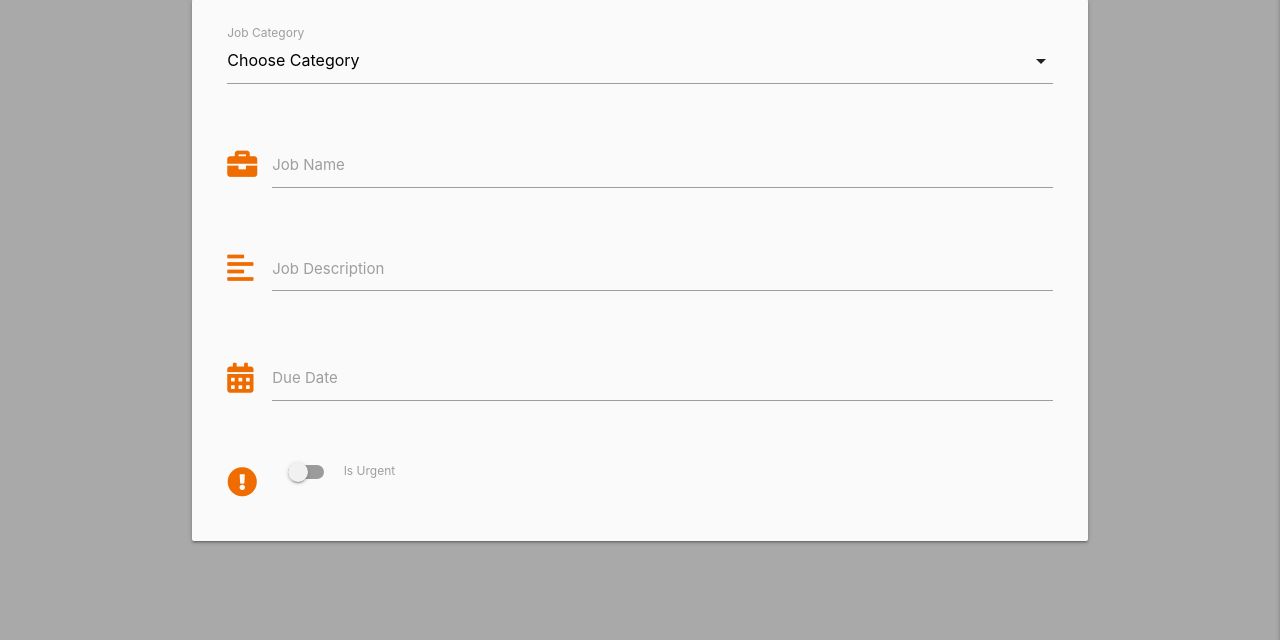
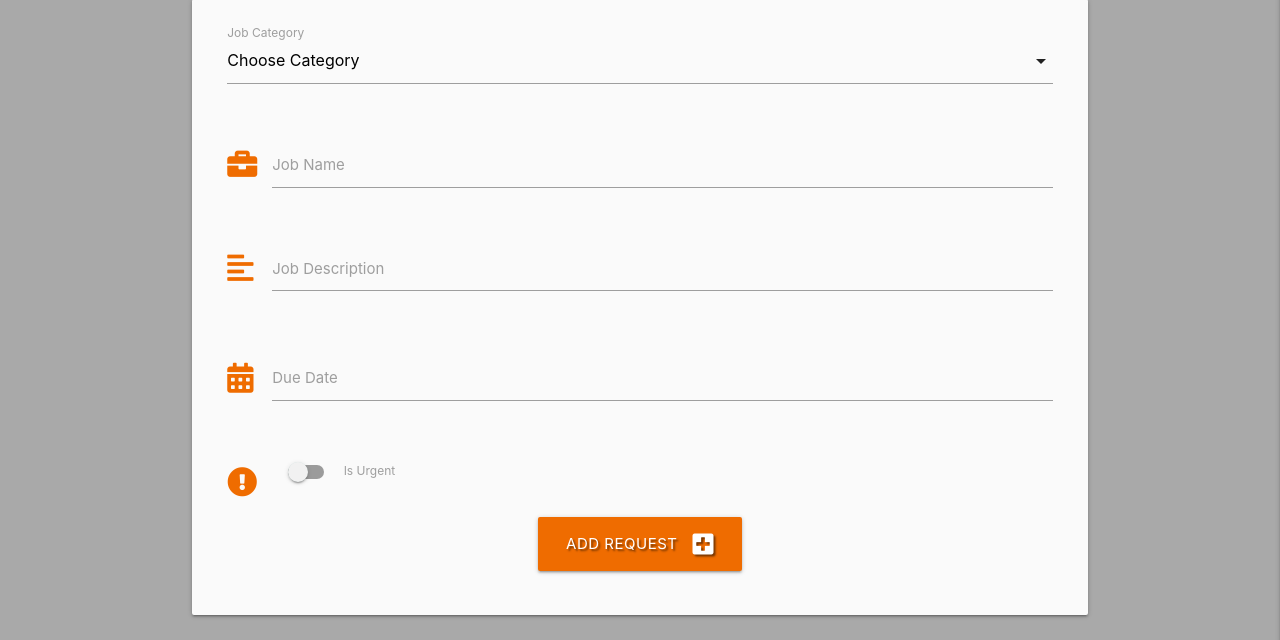
Before and after one commit to Code-Institute-Submissions/local-business-project-3, a Flask app: page /request_job in a window 1280 px wide. Shown: the part 160-800 px from the top of the page. Run offline with Flask 2, Linux system fonts and the light colour scheme; data that the repository does not hold is empty; some libraries are stand-ins or nearby versions.

Commit message:
Allow user to submit jobs to db

```diff
--- a/app.py
+++ b/app.py
@@ -97,8 +97,22 @@ def logout():
     return redirect(url_for("login"))
 
 
-@app.route("/request_job")
+@app.route("/request_job", methods= ["GET", "POST"])
 def request_job():
+    if request.method == "POST":
+        is_urgent = "on" if request.form.get("is_urgent") else "off"
+        job = {
+            "job_category": request.form.get("job_category"),
+            "job_name": request.form.get("job_name"),
+            "job_description": request.form.get("job_description"),
+            "is_urgent": is_urgent,
+            "due_date": request.form.get("due_date"),
+            "created_by": session["user"]
+        }
+        mongo.db.jobs.insert_one(job)
+        flash("Job Successfully Requested")
+        return redirect(url_for("get_jobs"))
+
     categories = mongo.db.categories.find().sort("job_category", 1)
     return render_template("request_job.html", categories=categories)
 
--- a/templates/jobs.html
+++ b/templates/jobs.html
@@ -1,5 +1,7 @@
 {% extends "base.html" %}
 {% block content %}
+
+<h3 class="orange-text text-darken-4 center-align">All Jobs</h3>
 
 <ul class="collapsible">
     {% for job in jobs %}
@@ -15,6 +17,7 @@
         <div class="collapsible-body white">
             <strong>Location: {{ job.job_location }}</strong>
             <p>{{ job.job_description }}</p>
+            <p><em>by: {{ job.created_by }}</em></p>
         </div>
     </li>
     {% endfor %}
--- a/templates/request_job.html
+++ b/templates/request_job.html
@@ -4,25 +4,29 @@
 <h3 class="orange-text text-darken-4 center-align">Request Jobs</h3>
 
 <div class="row card-panel grey lighten-5">
-    <form class="col s12" method="POST" action="">
+    <form class="col s12" method="POST" action="{{ url_for('request_job') }}">
+        <!-- category selection -->
         <div class="row">
             <div class="input-field col s12">
                 <select id="job_category" name="job_category" class="validate" required>
                     <option value="" disabled selected>Choose Category</option>
                     {% for category in categories %}
-                        <option value="{{ category.job_category }}">{{ category.job_category }}</option>
+                    <option value="{{ category.job_category }}">{{ category.job_category }}</option>
                     {% endfor %}
                 </select>
                 <label for="job_category">Job Category</label>
             </div>
         </div>
+        <!-- job title -->
         <div class="row">
             <div class="input-field col s12">
                 <i class="fas fa-briefcase prefix orange-text text-darken-3"></i>
-                <input id="job_name" name="job_name" minlength="5" maxlength="15" type="text" class="validate" required>
+                <input id="job_name" name="job_name" minlength="5"
+                maxlength="30" type="text" class="validate" required>
                 <label for="job_name">Job Name</label>
             </div>
         </div>
+        <!-- job description -->
         <div class="row">
             <div class="input-field col s12">
                 <i class="fas fa-align-left prefix orange-text text-darken-3"></i>
@@ -31,6 +35,7 @@
                 <label for="job_description">Job Description</label>
             </div>
         </div>
+        <!-- due date picker-->
         <div class="row">
             <div class="input-field col s12">
                 <i class="fas fa-calendar-alt prefix orange-text text-darken-3"></i>
@@ -38,6 +43,7 @@
                 <label for="due_date">Due Date</label>
             </div>
         </div>
+        <!-- is urgent toggle-->
         <div class="row">
             <div class="input-field col s12">
                 <div class="switch">
@@ -50,6 +56,14 @@
                 </div>
             </div>
         </div>
+        <!-- submit button -->
+        <div class="row">
+            <div class="col s12 center-align">
+                <button type="submit" class="btn-large orange darken-3 text-shadow">
+                    Add Request <i class="fas fa-plus-square right"></i>
+                </button>
+            </div>
+        </div>
     </form>
 </div>
 
```
